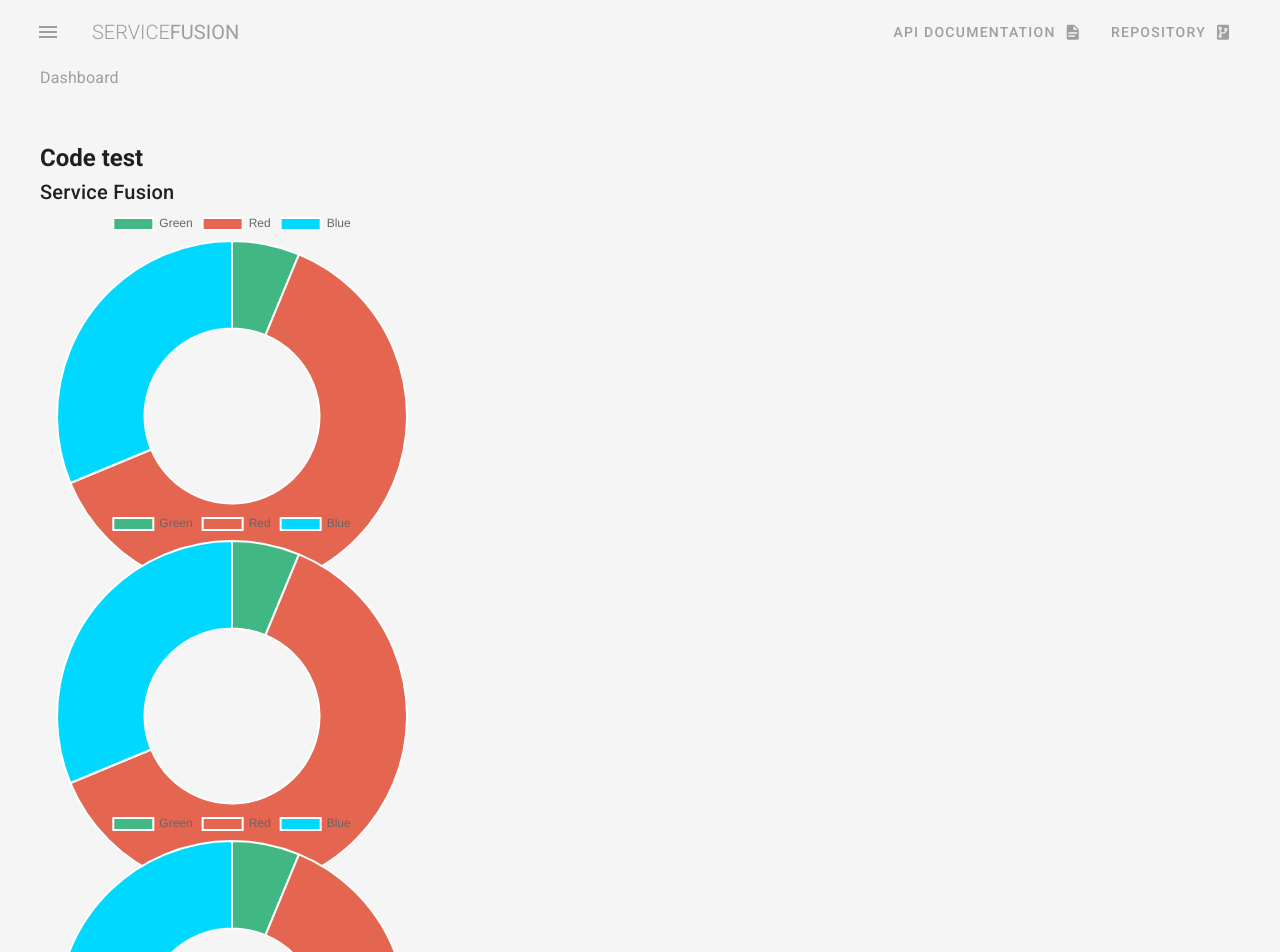
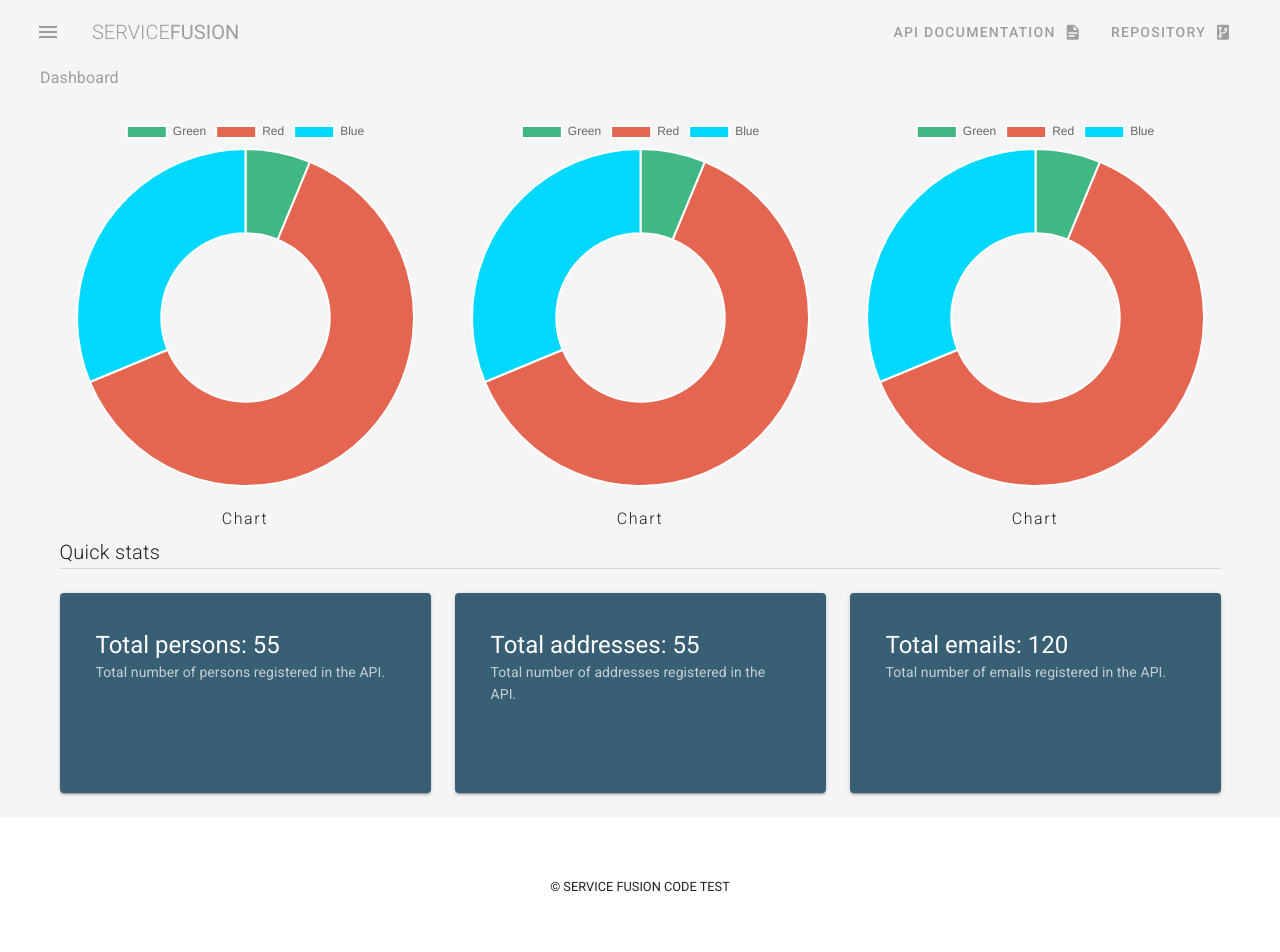
Before and after one commit to vdhug/servicefusion_frontend, a Vue app: page / in a window 1280 px wide. Shown: the top 952 px of the page. Built offline with nearby package versions, Linux system fonts and the light colour scheme.

Commit message:
Finishing dashboard and adding footer

```diff
--- a/src/App.vue
+++ b/src/App.vue
@@ -4,16 +4,19 @@
     <v-content class="grey lighten-4 px-5">
       <router-view class="mx-5"></router-view>
     </v-content>
+    <Footer />
   </v-app>
 </template>
 
 <script>
 import Sidebar from "@/components/Sidebar";
+import Footer from "@/components/Footer";
 
 export default {
   name: 'App',
   components: {
     Sidebar,
+    Footer,
   },
 
   data: () => ({
--- a/src/components/chart/Chart.vue
+++ b/src/components/chart/Chart.vue
@@ -1,6 +1,7 @@
 <template>
   <div id="chart">
     <pie-chart :data="chartData" :options="chartOptions"></pie-chart>
+    <label class="chart-description">Chart</label>
   </div>
 </template>
 
@@ -33,9 +34,17 @@ export default {
 };
 </script>
 
-<style>
+<style scoped>
 #chart {
   max-height: 300px;
-  max-width: 32%;
+  max-width: 100%;
+}
+
+.chart-description {
+  display: block;
+  margin-top: 20px;
+  text-align: center;
+  font-weight: 300;
+  letter-spacing: .1em;
 }
 </style>
--- a/src/views/Dashboard.vue
+++ b/src/views/Dashboard.vue
@@ -2,23 +2,49 @@
   <div>
     <h1 class="subtitle-1 grey--text">Dashboard</h1>
     <v-container class="my-3">
+        <v-row style="min-height:420px;">
+          <v-col cols="12" md="4">
+            <Chart />
+          </v-col>
+          <v-col cols="12" md="4">
+            <Chart />
+          </v-col>
+          <v-col cols="12" md="4">
+            <Chart />
+          </v-col>
+        </v-row>
 
+        <v-row>
+          <v-col cols="12">
+            <h3 class="title font-weight-light">
+              Quick stats
+            </h3>
+            <v-divider></v-divider>
+          </v-col>
+
+          <v-col cols="12" md="4">
+            <v-card color="#385F73" dark class="pa-5" style="height: 200px;">
+              <v-card-title class="headline">Total persons: 55</v-card-title>
+               <v-card-subtitle>Total number of persons registered in the API.</v-card-subtitle>
+            </v-card>
+          </v-col>
+
+          <v-col cols="12" md="4">
+            <v-card color="#385F73" dark class="pa-5" style="height: 200px;">
+              <v-card-title class="headline">Total addresses: 55</v-card-title>
+               <v-card-subtitle>Total number of addresses registered in the API.</v-card-subtitle>
+            </v-card>
+          </v-col>
+
+          <v-col cols="12" md="4">
+            <v-card color="#385F73" dark class="pa-5" style="height: 200px;">
+              <v-card-title class="headline">Total emails: 120</v-card-title>
+               <v-card-subtitle>Total number of emails registered in the API.</v-card-subtitle>
+            </v-card>
+          </v-col>
+        </v-row>
     </v-container>
-    <h2 class="subtitle">Code test</h2>
-    <h1 class="title">Service Fusion</h1>
-    <div class="analytics">
-      <Chart />
-      <Chart />
-      <Chart />
-    </div>
-    <span class="separator">Quick stats</span>
-    <div class="stats">
-      <ul>
-        <li class="card"></li>
-        <li class="card"></li>
-        <li class="card"></li>
-      </ul>
-    </div>
+
   </div>
 </template>
 
--- a/src/views/FormPerson.vue
+++ b/src/views/FormPerson.vue
@@ -4,9 +4,6 @@
     <v-container class="my-3">
       <v-form v-model="valid">
         <v-container>
-          <section class="personal">
-
-          </section>
 
           <v-row>
             <v-col cols="12">
```
